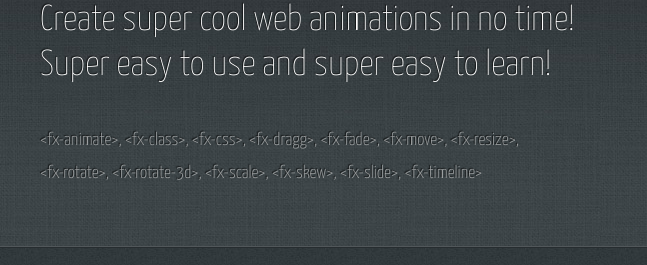
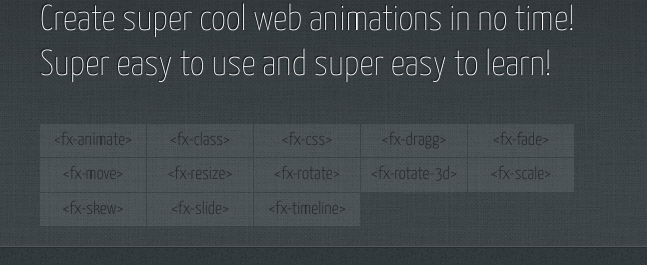
Before and after one commit to stasha/declaranime, a website: page src/site/index.html in a window 1280 px wide. Shown: the part 153-418 px from the top of the page, 0-647 px from the left. Drawn offline with Linux system fonts and the light colour scheme.

Commit message:
updated site

```diff
--- a/src/site/assets/css/custom.css
+++ b/src/site/assets/css/custom.css
@@ -130,15 +130,26 @@ pre.small {
 }
 
 .tag-list li a {
-	color: rgba(255,255,255, 0.5);
 	text-decoration: none;
+	color: rgba(0, 0, 0, 0.5);
+    text-decoration: none;
+    width: 106px;
+    display: inline-block;
+    text-align: center;
+    background: rgba(255, 255, 255, 0.08);
+    margin-bottom: 1px;
+    margin-right: 1px;
+	float: left;
+	text-shadow: none;
 }
 .tag-list li a:before {
 	content: '<';
 }
 .tag-list li a:after {
-	content: '>,';
-}
-.tag-list li:last-child a:after {
 	content: '>';
 }
+
+.tag-list li a:hover {
+	background: rgba(255, 255, 255, 0.1);
+	color: rgba(255,255,255, 0.5);
+}
--- a/src/site/index.html
+++ b/src/site/index.html
@@ -54,7 +54,7 @@
 										<li><a href="#examples/fx-dragg">fx-dragg</a></li>
 										<li><a href="#examples/fx-fade">fx-fade</a></li>
 										<li><a href="#examples/fx-move">fx-move</a></li>
-										<li><a href="#examples/fx-resize">fx-resize</a><br /></li>
+										<li><a href="#examples/fx-resize">fx-resize</a></li>
 										<li><a href="#examples/fx-rotate">fx-rotate</a></li>
 										<li><a href="#examples/fx-rotate-3d">fx-rotate-3d</a></li>
 										<li><a href="#examples/fx-scale">fx-scale</a></li>
```
